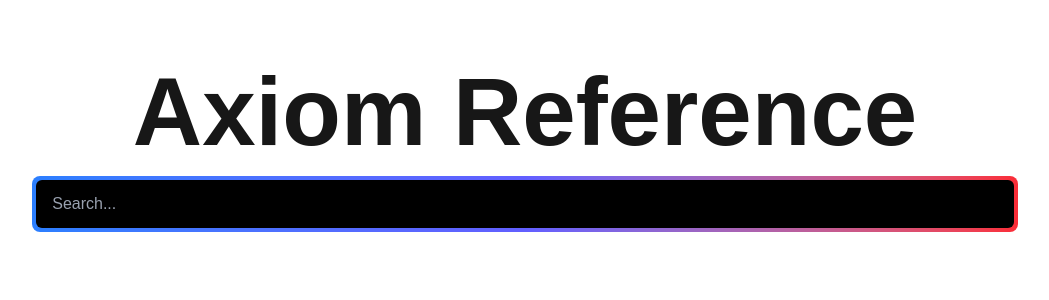
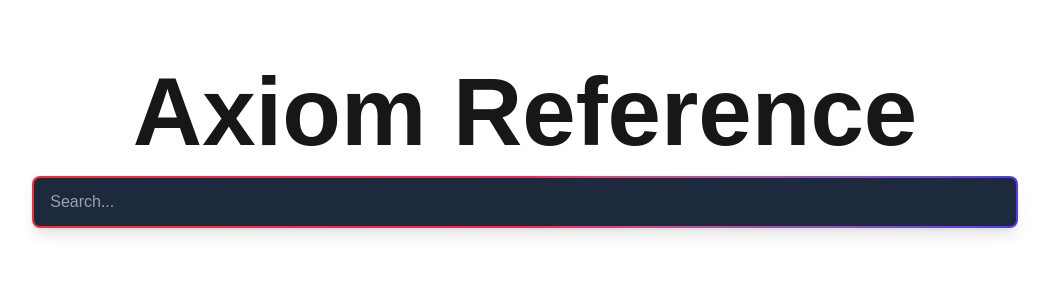
Before and after one commit to TetieWasTaken/axiom-reference, a Next.js app: page / in a window 1280 px wide. Shown: the top 300 px of the page, without its empty margins (115-1164 px from the left). Built offline with nearby package versions, Linux system fonts and the light colour scheme.

Commit message:
fix: smooth out colours

```diff
--- a/src/components/form.tsx
+++ b/src/components/form.tsx
@@ -13,7 +13,6 @@ export default function SearchForm() {
 		try {
 			const res = await fetch("/api/search?query=" + encodeURIComponent(input));
 			const data = await res.json();
-			console.log("Search result:", data);
 
 			if (data[0] && data[0].slug) {
 				router.push(`/${data[0].slug}`);
@@ -25,13 +24,13 @@ export default function SearchForm() {
 
 	return (
 		<form onSubmit={handleSubmit}>
-			<div className="w-[80%] mx-auto p-1 rounded-lg bg-gradient-to-r from-blue-500 via-indigo-500 to-red-500">
+			<div className="w-[80%] mx-auto p-[2px] rounded-lg bg-gradient-to-r from-red-500 via-rose-500 to-indigo-600 shadow-lg">
 				<input
 					type="search"
 					placeholder="Search..."
 					value={input}
 					onChange={(e) => setInput(e.target.value)}
-					className="w-full px-4 py-3 rounded-md bg-black text-gray-300 placeholder-gray-400 focus:outline-none"
+					className="w-full px-4 py-3 rounded-md bg-slate-800 text-gray-100 placeholder-gray-400 focus:outline-none focus:ring-2 focus:ring-red-500"
 				/>
 			</div>
 		</form>
```
